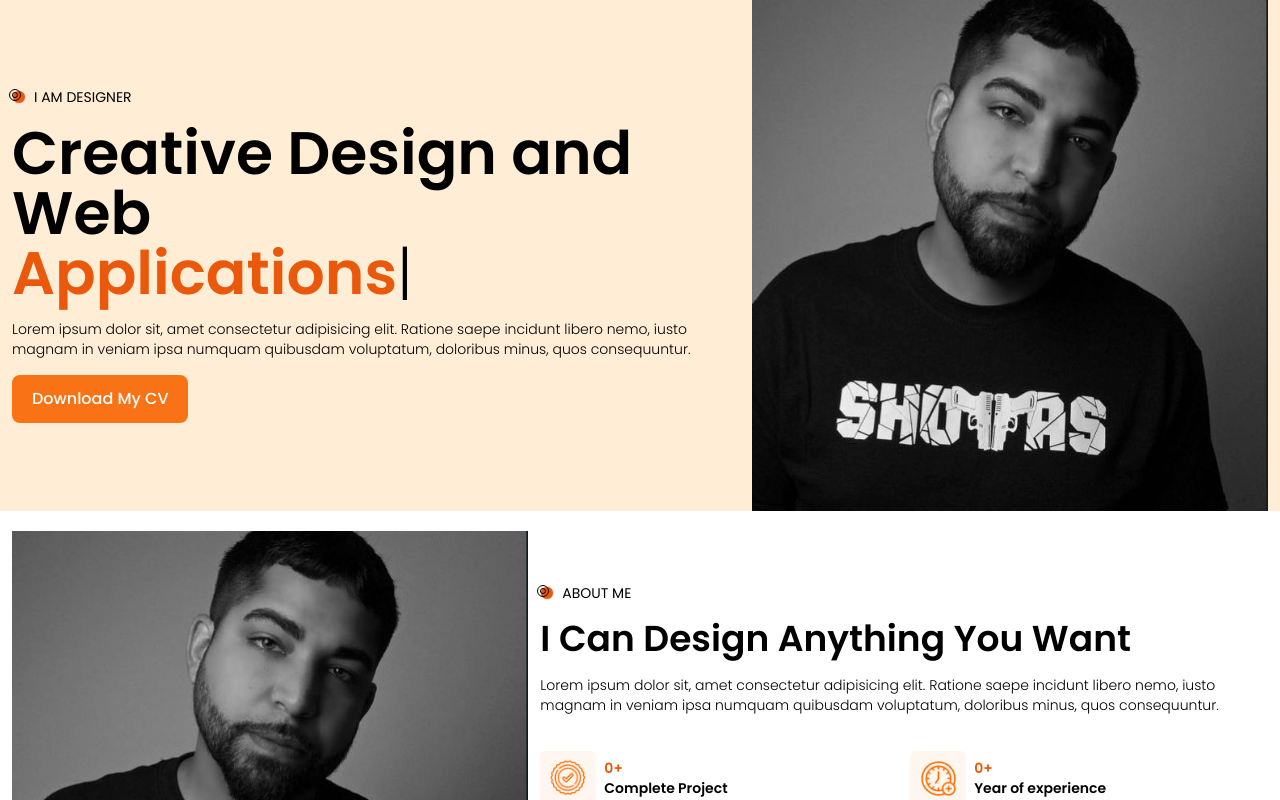
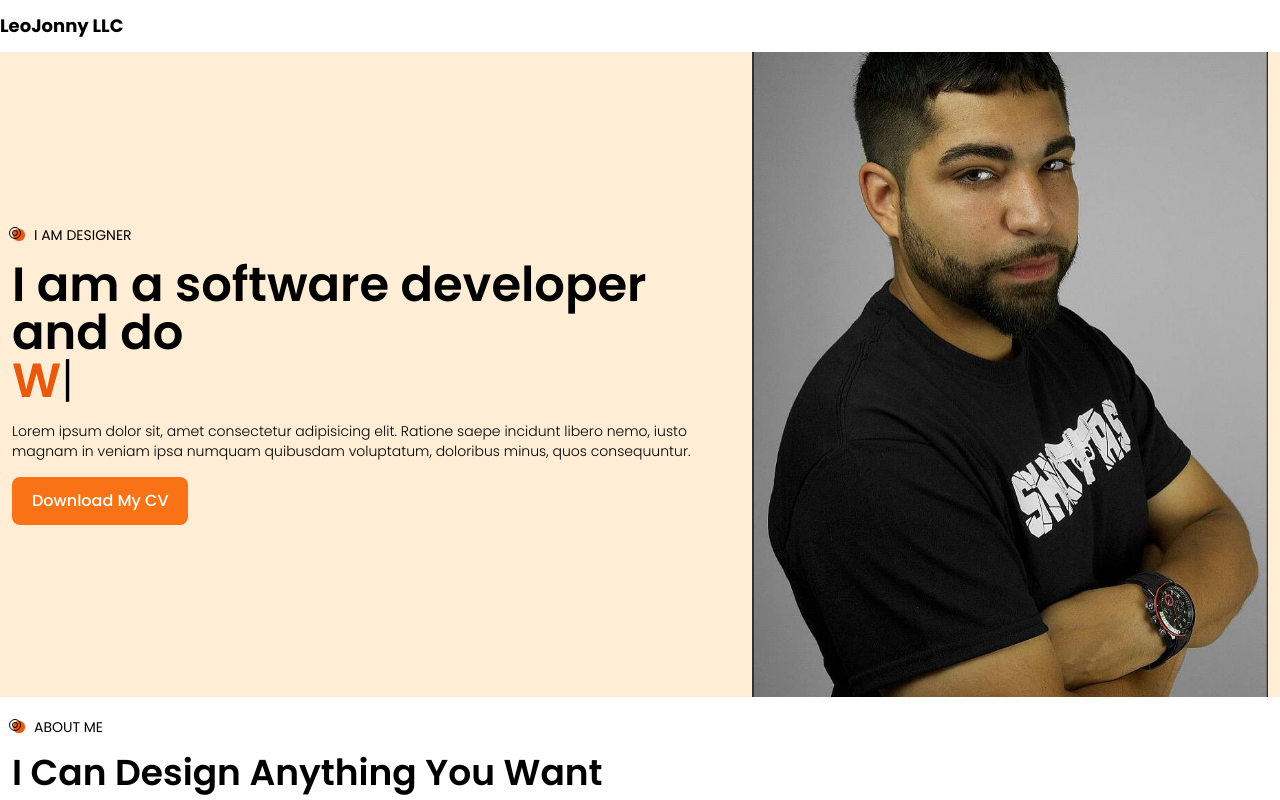
Before and after one commit to ibnul42/personal-portfolio, a Next.js app: page / in a window 1280 px wide. Built offline with nearby package versions, Linux system fonts and the light colour scheme.

Commit message:
modify: some informations

```diff
--- a/app/page.jsx
+++ b/app/page.jsx
@@ -3,11 +3,13 @@ import AboutMe from "@/components/AboutMe";
 import Services from "@/components/Services";
 import Contact from "@/components/Contact";
 import Blogs from "@/components/Blogs";
+import Navbar from "@/components/Navbar";
 
 
 export default function Home() {
   return (
     <div className="w-screen h-screen overflow-x-hidden overflow-y-auto">
+      <Navbar />
       <Hero />
       <AboutMe />
       <Services />
--- a/components/AboutMe.jsx
+++ b/components/AboutMe.jsx
@@ -1,3 +1,4 @@
+'use client'
 import Image from 'next/image'
 import React from 'react'
 import Title from './Title'
@@ -6,27 +7,42 @@ const achievements = [
     {
         icon: '/assets/aboutIconOne.png',
         title: 'Complete Project',
-        label: '0'
+        label: '100'
     },
     {
         icon: '/assets/aboutIconTwo.png',
         title: 'Year of experience',
-        label: '0'
+        label: '10'
     }
 ]
 
 export default function AboutMe() {
+    const downloadFile = (e) => {
+        e.preventDefault();
+        const link = document.createElement('a');
+        link.href = '/assets/portfolio.pdf';
+        link.download = 'portfolio';
+        link.click();
+    }
     return (
         <div className='bg-white py-5'>
             <div className="w-full max-w-7xl mx-auto px-3 grid grid-cols-12 gap-3">
-                <div className="col-span-12 md:col-span-5 flex items-center">
-                    <Image src='/assets/profile.jpg' height={500} width={500} className='w-full h-auto max-h-full' alt='' />
-                </div>
-                <div className="col-span-12 md:col-span-7 flex flex-col gap-4 justify-center">
+                {/* <div className="col-span-12 md:col-span-5 flex items-center">
+                    <div className="relative group">
+                        <div className="hidden group-hover:block absolute top-0 left-0 w-full h-full bg-black/20"></div>
+                        <Image src='/assets/profile.jpg' height={500} width={500} className='w-full h-auto max-h-full' alt='' />
+                    </div>
+                </div> */}
+                <div className="col-span-12 md:col-span-12 flex flex-col gap-4 justify-center">
                     <Title title='About Me' />
                     <p className='capitalize text-4xl font-semibold'>I can design anything you want</p>
-                    <p className='text-sm font-light'>Lorem ipsum dolor sit, amet consectetur adipisicing elit. Ratione saepe incidunt libero nemo, iusto magnam in veniam ipsa numquam quibusdam voluptatum, doloribus minus, quos consequuntur.</p>
-                    <div className="grid grid-cols-2 gap-3 py-5">
+                    <div className="text-sm font-light space-y-3">
+                        <p>I'm a passionate C#/.NET software developer who thrives on creating fantastic applications that simplify and add fun to life. Coding is not just a job for me; it's a love affair. I relish learning and problem-solving, always on the lookout for fresh challenges.</p>
+                        <p>My journey includes contributing to numerous enterprise projects for various companies, where I've honed my skills and gained valuable experience. Sharing my knowledge with others is something I find joy in.</p>
+                        <p>Currently, I'm on the lookout for exciting opportunities to further enhance my skills and broaden my horizons. Whether it's collaborating with fellow developers, joining a dynamic team, or taking on freelance projects, I'm up for it! If you're interested in working together, feel free to reach out via LinkedIn or email. I'm eager to connect!</p>
+                        <p>Thanks a bunch for checking out my profile, and here's to wishing you a fantastic day!</p>
+                    </div>
+                    <div className="grid grid-cols-1 md:grid-cols-2 gap-3 py-5">
                         {achievements?.map((item) => (
                             <Achievement key={item.title} {...item} />
                         ))}
@@ -50,6 +66,7 @@ export default function AboutMe() {
                         </div>
                     </div>
                     <button
+                        onClick={downloadFile}
                         className='py-3 px-5 my-5 rounded-lg text-white bg-orange-500 hover:bg-orange-600 w-fit font-medium transition-all'
                     >Download My CV</button>
                 </div>
--- a/components/Blogs.jsx
+++ b/components/Blogs.jsx
@@ -70,7 +70,8 @@ export default function Blogs() {
 const SingleBlog = (item) => {
     return (
         <div className="border border-orange-200 transition-all space-y-2 rounded-md overflow-hidden">
-            <div className="w-full aspect-video hover:bg-black">
+            <div className="w-full aspect-video relative group">
+                <div className="hidden group-hover:block absolute top-0 left-0 w-full h-full bg-black/20"></div>
                 <Image src={item.icon} width={500} height={500} alt='' className='w-full h-full object-cover' />
             </div>
             <div className="px-3 py-4 space-y-3">
--- a/components/Contact.jsx
+++ b/components/Contact.jsx
@@ -70,7 +70,7 @@ export default function Contact() {
                             </div>
                             <div className="">
                                 <p className='font-semibold'>Address</p>
-                                <p className='text-sm hover:text-orange-400 font-light'>202 Dog Hill Lane Beloit, KS 67420</p>
+                                <p className='text-sm hover:text-orange-400 font-light'>2210 Rutledge Ave, Orlando, FL 32817</p>
                             </div>
                         </div>
                         <div className="flex gap-2 items-center">
@@ -79,7 +79,7 @@ export default function Contact() {
                             </div>
                             <div className="">
                                 <p className='font-semibold'>Phone</p>
-                                <p className='text-sm hover:text-orange-400 font-light'>+0123456789</p>
+                                <a className='text-sm hover:text-orange-400 font-light' href="tel:+18564370495">(856) 437-0495</a>
                             </div>
                         </div>
                         <div className="flex gap-2 items-center">
@@ -88,7 +88,7 @@ export default function Contact() {
                             </div>
                             <div className="">
                                 <p className='font-semibold'>Email</p>
-                                <p className='text-sm hover:text-orange-400 font-light'>example@mail.com</p>
+                                <a className='text-sm hover:text-orange-400 font-light' href="mailto:henryfdiaz8@gmail.com">henryfdiaz8@gmail.com</a>
                             </div>
                         </div>
                     </div>
--- a/components/Hero.jsx
+++ b/components/Hero.jsx
@@ -1,20 +1,30 @@
+'use client'
 import TypeWriting from '@/public/TypeWriting'
 import Image from 'next/image'
 import React from 'react'
 import Title from '@/components/Title'
 
 export default function Hero() {
+    const downloadFile = (e) => {
+        e.preventDefault();
+        const link = document.createElement('a');
+        link.href = '/assets/portfolio.pdf';
+        link.download = 'portfolio';
+        link.click();
+    }
+
     return (
         <div className='bg-orange-100'>
             <div className="w-full max-w-7xl mx-auto px-3 grid grid-cols-12 gap-3">
                 <div className="col-span-12 md:col-span-7 order-2 md:order-1 flex flex-col gap-4 justify-center">
                     <Title title='I am designer' />
-                    <div className='text-6xl font-semibold'>
-                        <p>Creative Design and Web </p>
+                    <div className='text-5xl font-semibold'>
+                        <p>I am a software developer and do </p>
                         <div className='text-orange-600'><TypeWriting /></div>
                     </div>
                     <p className='text-sm font-light'>Lorem ipsum dolor sit, amet consectetur adipisicing elit. Ratione saepe incidunt libero nemo, iusto magnam in veniam ipsa numquam quibusdam voluptatum, doloribus minus, quos consequuntur.</p>
                     <button
+                        onClick={downloadFile}
                         className='py-3 px-5 rounded-lg text-white bg-orange-500 hover:bg-orange-600 w-fit font-medium transition-all'
                     >Download My CV</button>
                 </div>
--- /dev/null
+++ b/components/Navbar.jsx
@@ -0,0 +1,17 @@
+import Link from 'next/link'
+import React from 'react'
+
+export default function Navbar() {
+    return (
+        <div className='bg-white py-3'>
+            <div className="w-full max-w-7xl mx-auto flex justify-between">
+                <div className="">
+                    <Link
+                    href='/'
+                    className='text-lg font-bold'
+                    >LeoJonny LLC</Link>
+                </div>
+            </div>
+        </div>
+    )
+}
--- a/components/Services.jsx
+++ b/components/Services.jsx
@@ -8,21 +8,6 @@ import { FaAppStoreIos } from "react-icons/fa";
 
 const allServices = [
     {
-        icon: 'MdOutlineDesignServices',
-        title: 'UI/UX design',
-        caption: 'Lorem ipsum dolor sit amet consectetur adipisicing elit. Accusamus, dolore. Ad illum, illo ipsam itaque quam corrupti earum explicabo'
-    },
-    {
-        icon: 'MdOutlineMobileFriendly',
-        title: 'Mobile app',
-        caption: 'Lorem ipsum dolor sit amet consectetur adipisicing elit. Accusamus, dolore. Ad illum, illo ipsam itaque quam corrupti earum explicabo'
-    },
-    {
-        icon: 'SiGraphql',
-        title: 'graphic design',
-        caption: 'Lorem ipsum dolor sit amet consectetur adipisicing elit. Accusamus, dolore. Ad illum, illo ipsam itaque quam corrupti earum explicabo'
-    },
-    {
         icon: 'MdDeveloperMode',
         title: 'web developer',
         caption: 'Lorem ipsum dolor sit amet consectetur adipisicing elit. Accusamus, dolore. Ad illum, illo ipsam itaque quam corrupti earum explicabo'
@@ -30,11 +15,6 @@ const allServices = [
     {
         icon: 'GrOptimize',
         title: 'seo optimization',
-        caption: 'Lorem ipsum dolor sit amet consectetur adipisicing elit. Accusamus, dolore. Ad illum, illo ipsam itaque quam corrupti earum explicabo'
-    },
-    {
-        icon: 'FaWordpress',
-        title: 'wordpress developer',
         caption: 'Lorem ipsum dolor sit amet consectetur adipisicing elit. Accusamus, dolore. Ad illum, illo ipsam itaque quam corrupti earum explicabo'
     },
     {
--- a/public/TypeWriting.jsx
+++ b/public/TypeWriting.jsx
@@ -9,9 +9,11 @@ export default function TypeWriting() {
         <TypeAnimation
             sequence={[
                 // Same substring at the start will only be typed out once, initially
-                'Applications',
-                1000, // wait 1s before replacing "Mice" with "Hamsters"
-                'Solutions',
+                'Web Solutions',
+                1000,
+                'Applications Solutions',
+                1000,
+                'Web Services',
                 1000,
             ]}
             wrapper="span"
```
Also changed, not shown: public/assets/profile.jpg, 1 other file (tests, documents, lock files or other folders).
